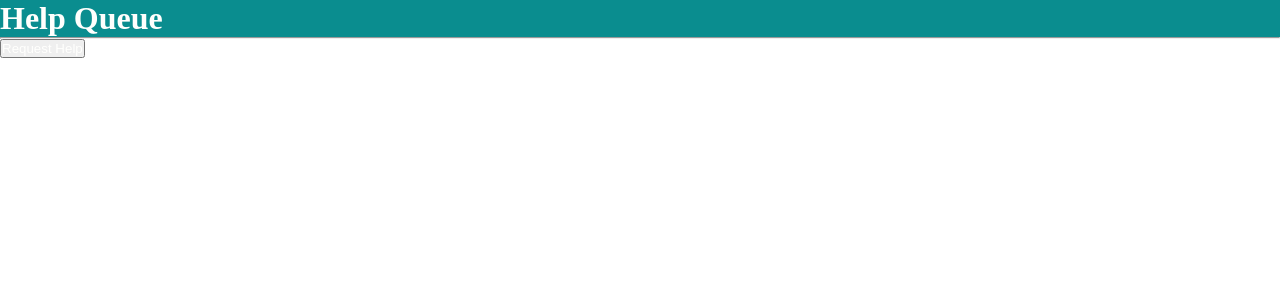
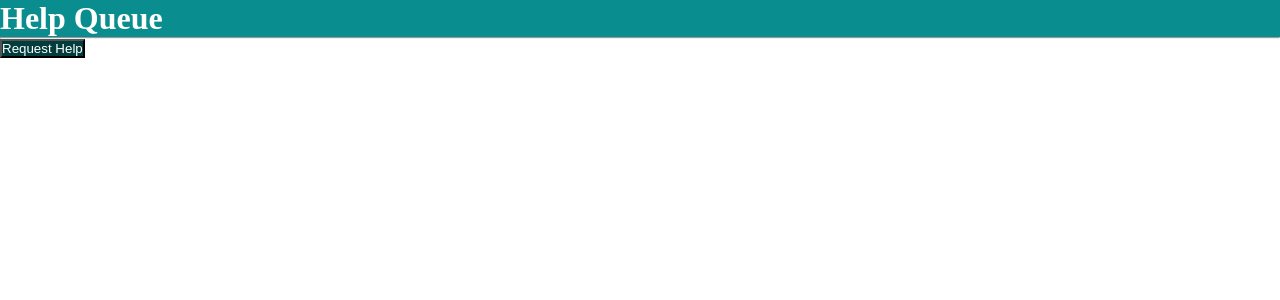
Before and after one commit to lukeephilips/react-ticketing, a React app: page / in a window 1280 px wide. Shown: the top 300 px of the page. Built offline with nearby package versions, Linux system fonts and the light colour scheme.

Commit message:
set up global css styles in src directory

```diff
--- a/src/index.jsx
+++ b/src/index.jsx
@@ -1,6 +1,7 @@
 import React from "react";
 import ReactDOM from "react-dom";
 import App from './components/App';
+import styles from './styles/styles.css';
 
 ReactDOM.render(
   <App />,
--- /dev/null
+++ b/src/styles/styles.css
@@ -0,0 +1,8 @@
+#react-app-root {
+  background-color: #FFFFFD;
+  font-family: sans-serif;
+}
+
+button {
+  background-color: #023D3E;
+}
--- a/webpack.config.js
+++ b/webpack.config.js
@@ -57,6 +57,10 @@ module.exports = {
          modules: true,
          localIdentName: '[name]__[local]___[hash:base64:5]'
        }
+     },
+     {
+       test: resolve(__dirname, "src/styles/styles.css"),
+       loader: 'css-loader'
      }
     ]
   },
```
